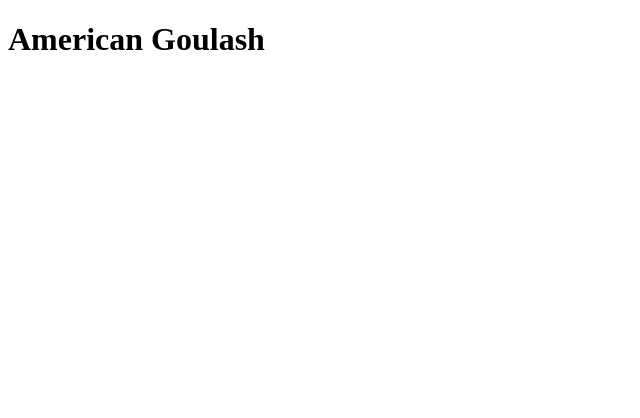
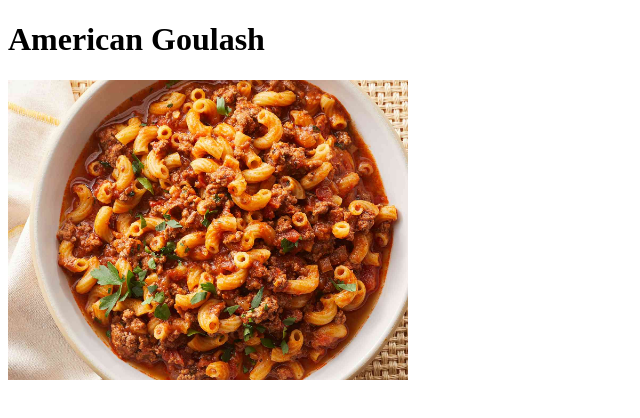
Before and after one commit to lv2ttmj/odin-recipes, a plain HTML site: page recipes/american-goulash.html in a window 1280 px wide. Shown: the whole page, without its empty margins (0-640 px from the left). Drawn offline with Linux system fonts and the light colour scheme.

Commit message:
recipes/american-goulash.html

```diff
--- a/recipes/american-goulash.html
+++ b/recipes/american-goulash.html
@@ -6,7 +6,8 @@
 
     <body>
         <h1>American Goulash</h1>
-        <img scr="../images/american-goulash.jpeg">
+        <img src="../images/american-goulash.jpeg" height="300" width="400">
+
 
     </body>
 
```
